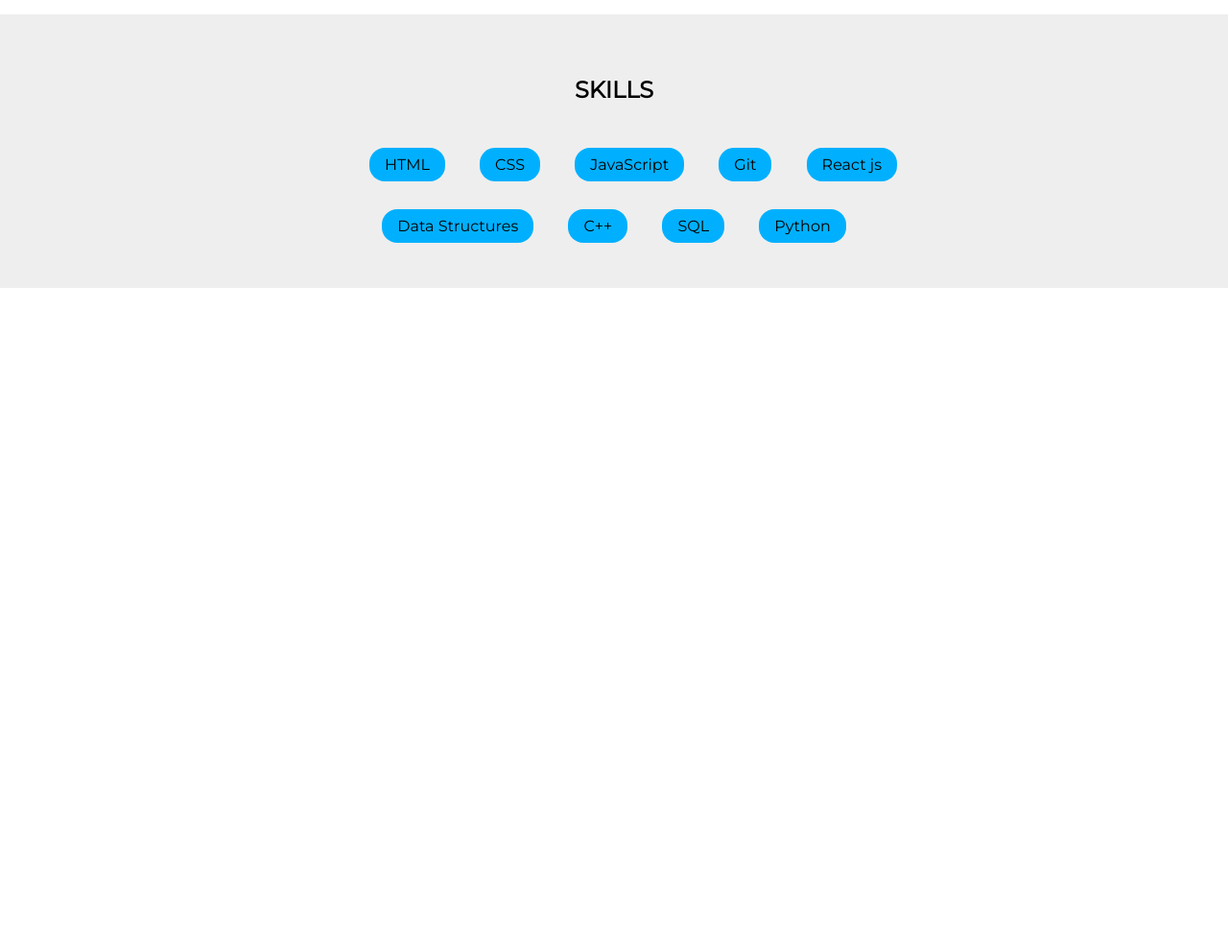
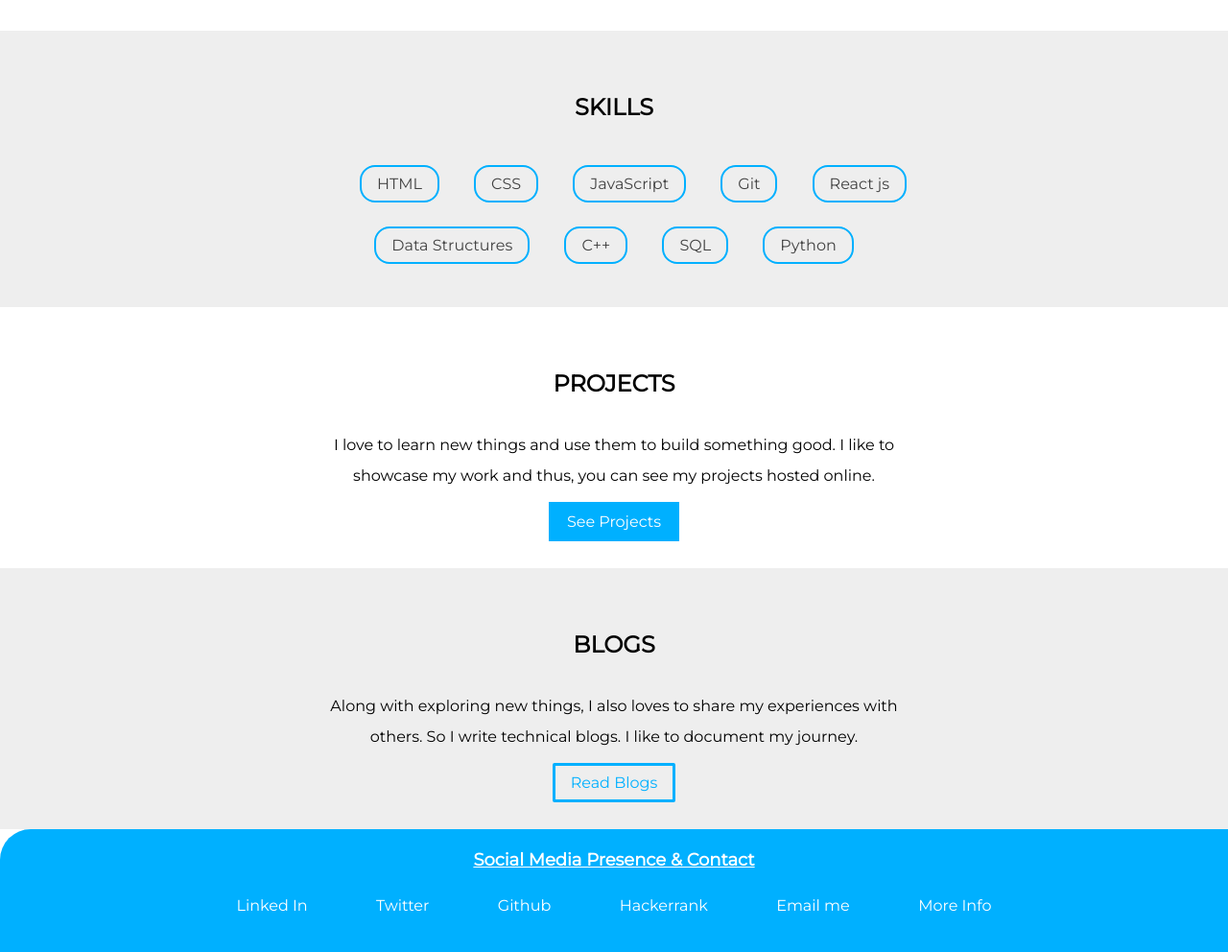
Before and after one commit to rushi-173/Simple-Portfolio-by-Rushi, a plain HTML site: page index.html in a window 1280 px wide. Shown: the part 584-1576 px from the top of the page at 96% size. Before the commit the page ends 884 px from the top, so only its background shows below. Drawn offline with Linux system fonts and the light colour scheme.

Commit message:
completed home page

```diff
--- a/index.html
+++ b/index.html
@@ -5,6 +5,7 @@
     <meta name="viewport" content="width=device-width, initial-scale=1.0">
     <title>Rushikesh Chaudhari</title>
     <link rel="stylesheet" type="text/css" href="./style.css">
+
 </head>
 <body>
 
@@ -46,5 +47,34 @@
 	</div>
 </section>
 
+<section class="section">
+	<div class="container container-center">
+		<h4>PROJECTS</h4>
+		<p style="text-align: center;">	I love to learn new things and use them to build something good. I like to showcase my work and thus, you can see my projects hosted online.</p>
+		<center><a href="" class="link link-primary link-center" style="margin-top: 2rem;">See Projects</a></center>
+	</div>
+</section>
+
+
+<section class="section off-white">
+	<div class="container container-center">
+		<h4>BLOGS</h4>
+		<p style="text-align: center;">	Along with exploring new things, I also loves to share my experiences with others. So I write technical blogs. I like to document my journey.</p>
+		<center><a href="" class="link link-secondary link-center" style="margin-top: 2rem;">Read Blogs</a></center>
+	</div>
+</section>
+
+<footer class="footer container">
+	<div class="footer-title">Social Media Presence & Contact</div>
+	<ul class="list-unordered list-inline">
+		<li><a href="https://www.linkedin.com/in/rushi173" class="link">Linked In</a></li>
+		<li><a href="https://twitter.com/rushi_173" class="link">Twitter</a></li>
+		<li><a href="https://github.com/rushi-173" class="link">Github</a></li>
+		<li><a href="https://www.hackerrank.com/rushi_173" class="link">Hackerrank</a></li>
+		<li><a href="mailto:rushi.chaudhari@yahoo.com" class="link">Email me</a></li>
+		<li><a href="http://rushichaudhari.herokuapp.com/" class="link">More Info</a></li>
+	</ul>
+</footer>
+
 </body>
 </html>
--- a/style.css
+++ b/style.css
@@ -15,8 +15,14 @@ body{
 hr{
 	margin: 2rem 0rem;
 }
+
+.link-center{
+	align-self: center;
+}
+
 .container{
 	padding: 0rem 1rem;
+	line-height: 2rem;
 }
 
 .container-center{
@@ -33,9 +39,8 @@ hr{
 .link-primary{
 	background-color: var(--primary-color);
 	color: white;
-	border-radius: 2px;
 	border: 0.2rem solid var(--primary-color);
-	font-weight: 500;
+	font-weight: 580;
 }
 
 .link-secondary{
@@ -65,8 +70,9 @@ hr{
 	margin: 0rem 1rem;
 	display: inline;
 	padding: 0.5rem 1rem;
-	background-color: var(--primary-color);
+	border: 2px solid var(--primary-color);
 	border-radius: 1rem;
+	color:var(--dark-grey);
 }
 
 /**navbar**/
@@ -95,6 +101,7 @@ hr{
 
 .navigation .link-active{
 	font-weight: 600;
+	font-size: large;
 }
 
 /**header**/
@@ -146,6 +153,7 @@ hr{
 }
 
 .footer-title{
+	font-size: large;
 	font-weight: 600;
 	color: white;
 	text-align: center;
```
